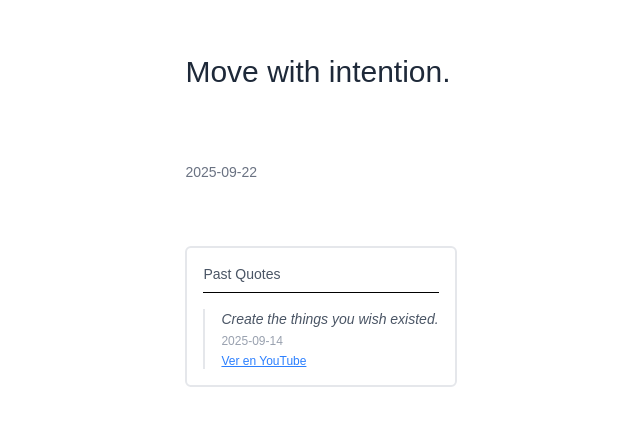
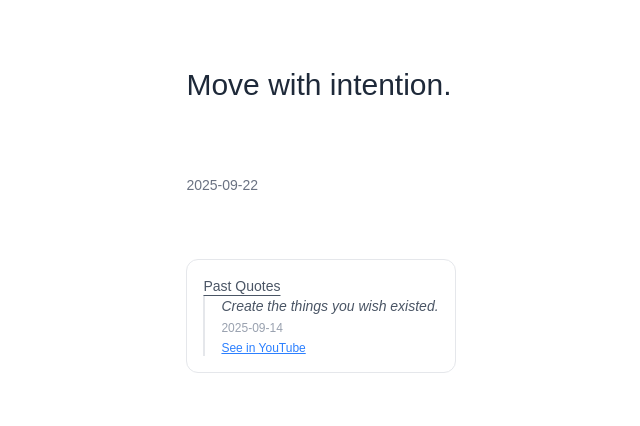
Before and after one commit to angx1/weekly-quote, a Next.js app: page /weekly-quote/ in a window 1280 px wide. Shown: the part 180-606 px from the top of the page, without its empty margins (319-959 px from the left). Built offline with nearby package versions, Linux system fonts and the light colour scheme.

Commit message:
past quotes styling

```diff
--- a/src/app/page.tsx
+++ b/src/app/page.tsx
@@ -31,15 +31,15 @@ export default function Home() {
               rel="noopener noreferrer"
               className="text-xs text-blue-500 hover:text-blue-600 dark:text-blue-400 dark:hover:text-blue-300 underline"
             >
-              Ver en YouTube
+              See in YouTube
             </a>
           )}
         </div>
 
         {weeklyQuoteData.past_quotes &&
           weeklyQuoteData.past_quotes.length > 0 && (
-            <div className="mt-8 w-full max-w-2xl border-2 border-gray-200 dark:border-gray-700 rounded-md p-4">
-              <h3 className="text-sm font-medium text-gray-600 dark:text-gray-400 mb-4 border-b border-black pb-2">
+            <div className="mt-8 w-full max-w-2xl border-1 border-gray-200 dark:border-gray-700 rounded-xl p-4">
+              <h3 className="text-sm font-medium text-gray-600 underline underline-offset-4">
                 Past Quotes
               </h3>
               <div className="space-y-3">
@@ -65,7 +65,7 @@ export default function Home() {
                           rel="noopener noreferrer"
                           className="text-blue-500 hover:text-blue-600 dark:text-blue-400 dark:hover:text-blue-300 underline"
                         >
-                          Ver en YouTube
+                          See in YouTube
                         </a>
                       )}
                     </div>
```
